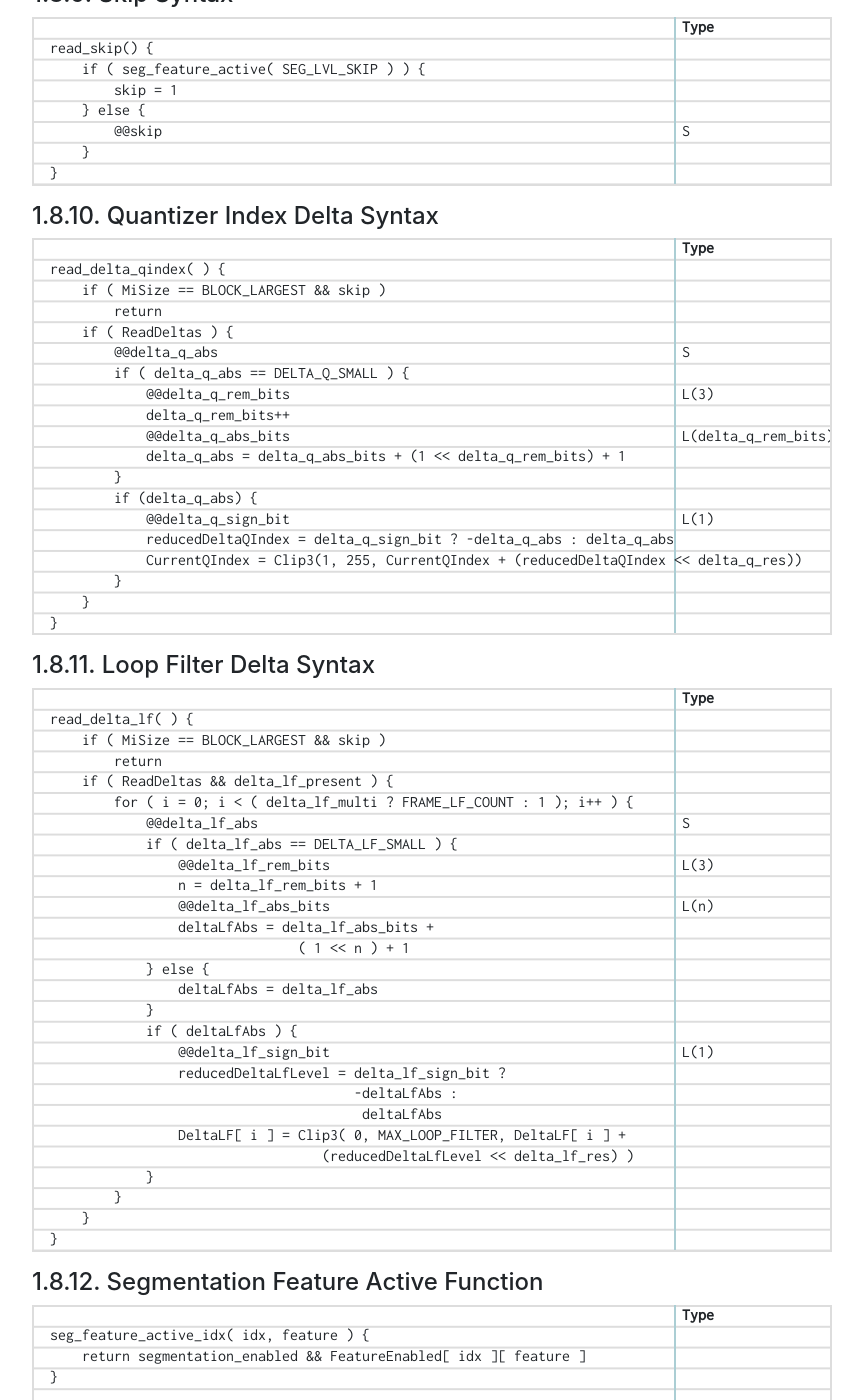
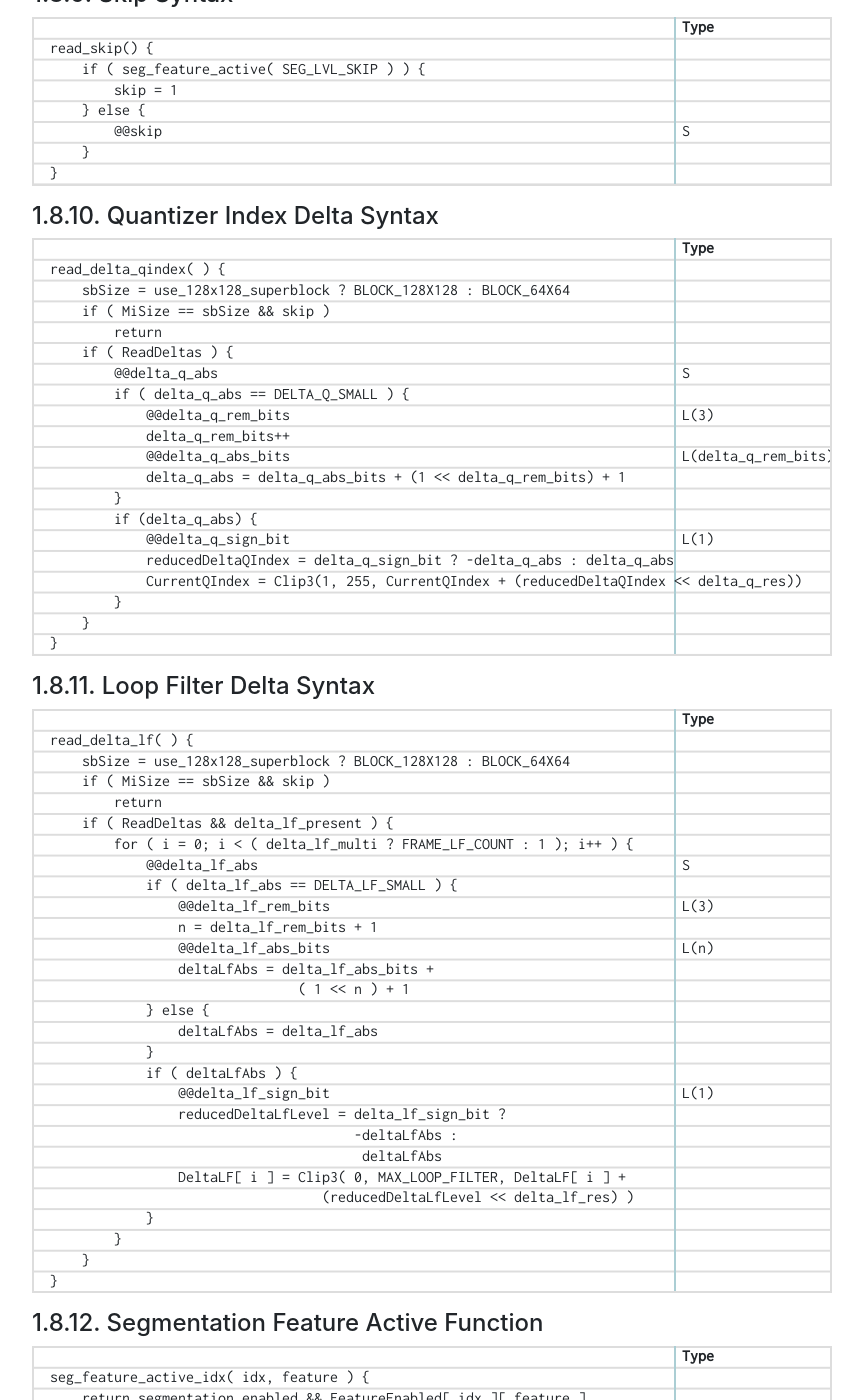
Before and after one commit to AOMediaCodec/av1-spec, a Jekyll site: the page built from 06.bitstream.syntax.md, in a window 1280 px wide and 1400 px high, scrolled down 29531 px. Shown: the whole window, without its empty margins (53-916 px from the left). Built offline with Jekyll 4.4.1, drawn with Linux system fonts in a browser that asks for light colours; nearby versions of some CDN libraries; our own code applies the rules of GitHub Pages for plain Markdown files.

Commit message:
Omit deltas when skipped for 64x64 superblocks

```diff
--- a/06.bitstream.syntax.md
+++ b/06.bitstream.syntax.md
@@ -1567,7 +1567,8 @@ read_skip() {
 
 ~~~~~
 read_delta_qindex( ) {
-    if ( MiSize == BLOCK_LARGEST && skip )
+    sbSize = use_128x128_superblock ? BLOCK_128X128 : BLOCK_64X64
+    if ( MiSize == sbSize && skip )
         return
     if ( ReadDeltas ) {
         @@delta_q_abs                                                          S
@@ -1591,7 +1592,8 @@ read_delta_qindex( ) {
 
 ~~~~~
 read_delta_lf( ) {
-    if ( MiSize == BLOCK_LARGEST && skip )
+    sbSize = use_128x128_superblock ? BLOCK_128X128 : BLOCK_64X64
+    if ( MiSize == sbSize && skip )
         return
     if ( ReadDeltas && delta_lf_present ) {
         for ( i = 0; i < ( delta_lf_multi ? FRAME_LF_COUNT : 1 ); i++ ) {
```
Also changed, not shown: 07.bitstream.semantics.md (+0 -2 lines).
